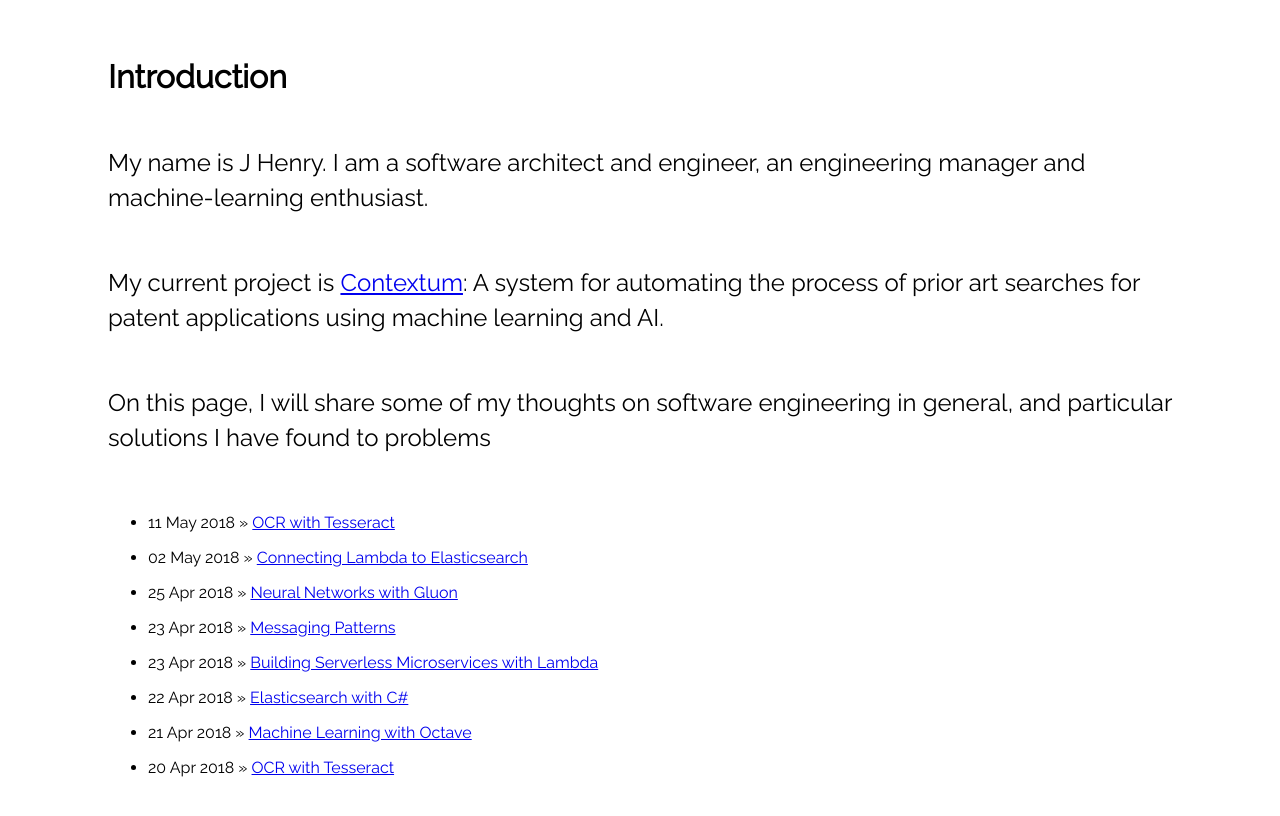
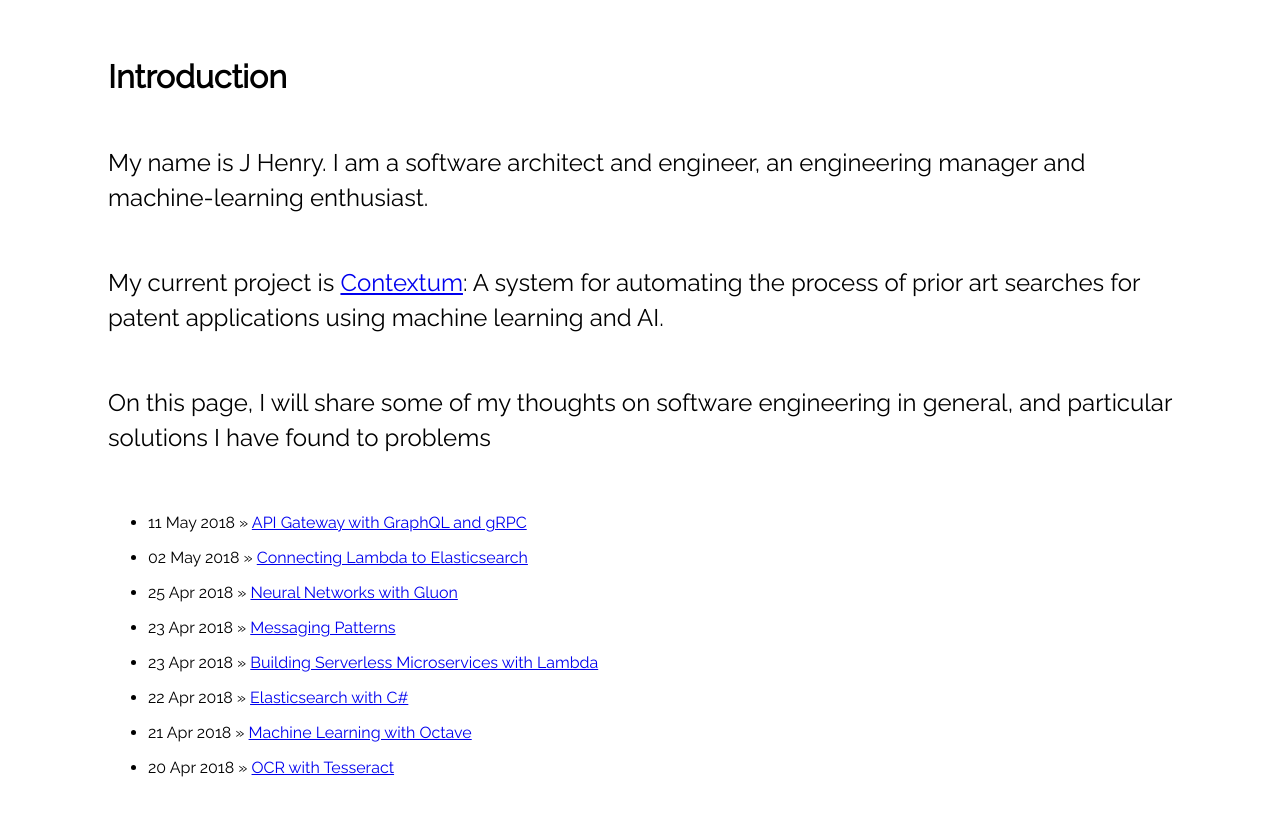
Before and after one commit to theonej/theonej.github.io, a Jekyll site: the page built from index.html, in a window 1280 px wide. Shown: the top 816 px of the page. Built offline with Jekyll 4.4.1, drawn with Linux system fonts in a browser that asks for light colours.

Commit message:
Changed the title of the new post

```diff
--- a/_posts/2018-05-11-graphql-and-gRPC.html
+++ b/_posts/2018-05-11-graphql-and-gRPC.html
@@ -1,6 +1,6 @@
 ---
 layout: default
-title: OCR with Tesseract
+title: API Gateway with GraphQL and gRPC
 ---
 	<div class="center">
 		<img src="../../../img/bw-grpc.png" class="image"> / <img src="../../../img/GraphQl_Logo.svg.png" class="image">
```
